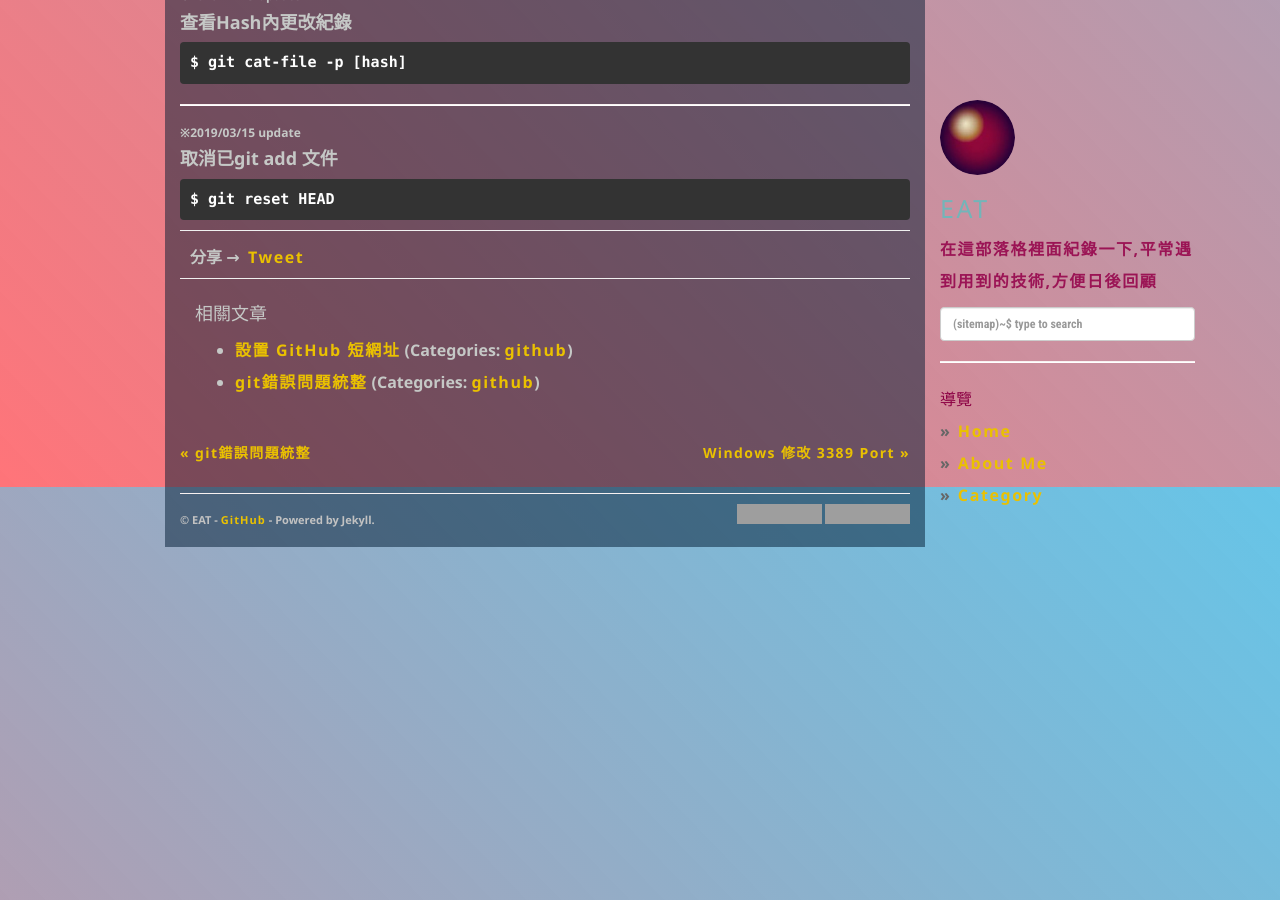
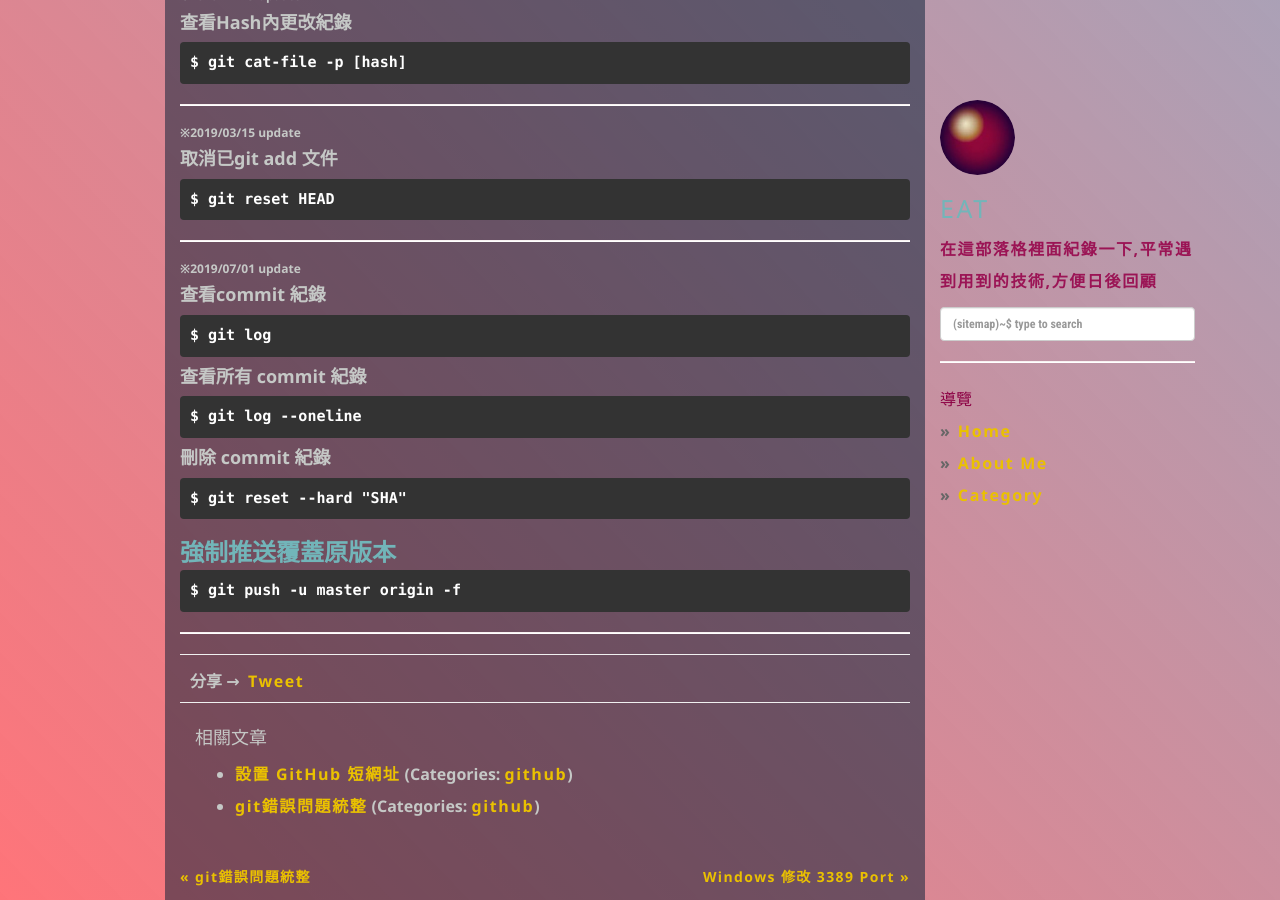
Before and after one commit to dyeat/dyeat.github.io, a Jekyll site: the page built from _posts/2018-11-25-GitHub常用指令.md, in a window 1280 px wide and 900 px high, scrolled down 1820 px. Built offline with Jekyll 4.4.1, drawn with Linux system fonts in a browser that asks for light colours; nearby versions of some CDN libraries; comment, search, counter and statistics services are not loaded; some of the changed text lies outside the part shown; grey boxes are pictures that could not be loaded.

Commit message:
update post

```diff
--- a/_posts/2018-11-25-github 常用指令.md
+++ b/_posts/2018-11-25-GitHub常用指令.md
@@ -1,6 +1,6 @@
 ---
 layout: post
-title: "github 常用指令"
+title: "GitHub 常用指令"
 date: 2018-11-25 22:51:02 +0800
 categories: [github]
 tags: [github]
@@ -85,3 +85,29 @@ origin  https://github.com/dyeat/dyeat.github.io (push)</pre>
 #### **取消已git add 文件**
 
 <pre>$ git reset HEAD </pre>
+
+
+---
+
+###### **※2019/07/01 update**
+
+
+#### **查看commit 紀錄**
+
+<pre>$ git log </pre>
+
+#### **查看所有 commit 紀錄**
+
+<pre>$ git log --oneline </pre>
+
+
+#### **刪除 commit 紀錄**
+
+<pre>$ git reset --hard "SHA" </pre>
+
+
+### **強制推送覆蓋原版本**
+
+<pre>$ git push -u master origin -f </pre>
+
+---
```
